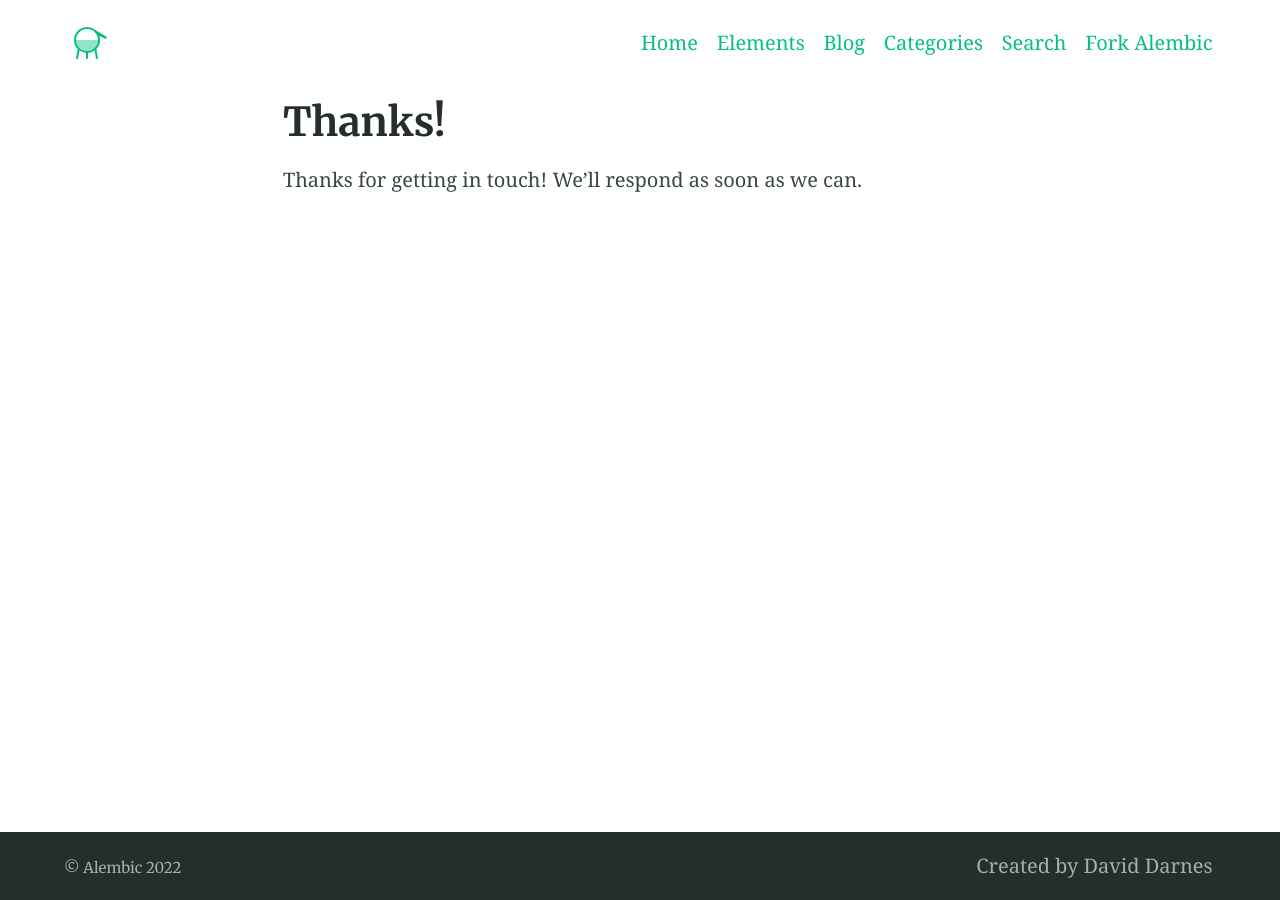
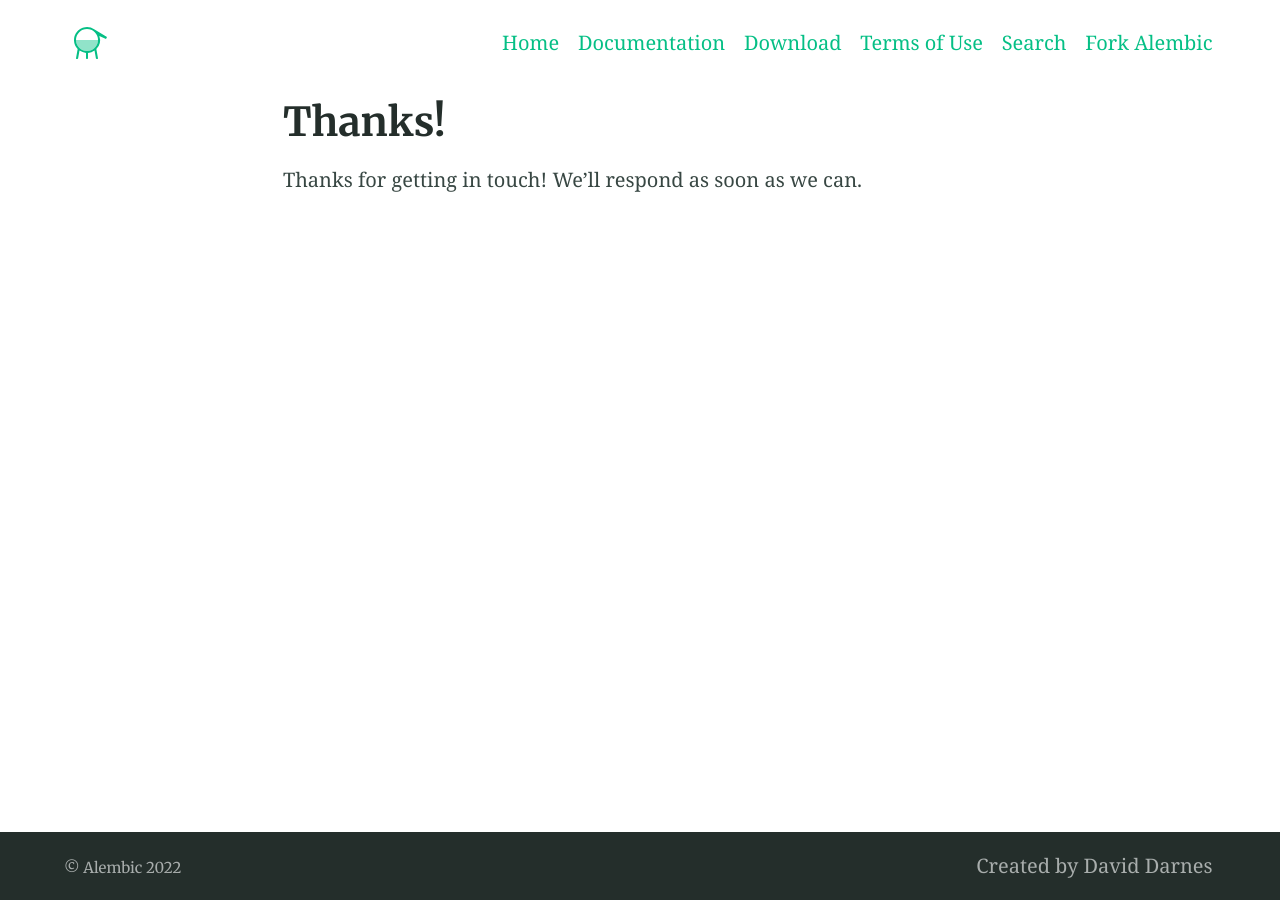
Before and after one commit to HKU-DeepAccident/HKU-DeepAccident.github.io, a Jekyll site: the page built from thanks.md, in a window 1280 px wide. Built offline with Jekyll 4.4.1, drawn with Linux system fonts in a browser that asks for light colours.

Commit message:
first_debug_update_template

```diff
--- a/_config.yml
+++ b/_config.yml
@@ -123,12 +123,12 @@ favicons: # Favicons are also used in the manifest file. Syntax is 'size: path'
 navigation_header:
 - title: Home
   url: /
-- title: Elements
-  url: /elements/
-- title: Blog
-  url: /blog/
-- title: Categories
-  url: /categories/
+- title: Documentation
+  url: /Documentation/
+- title: Download
+  url: /Download/
+- title: Terms of Use
+  url: /Terms_of_Use/
 - title: Search
   url: /search/
 - title: Fork Alembic
```
